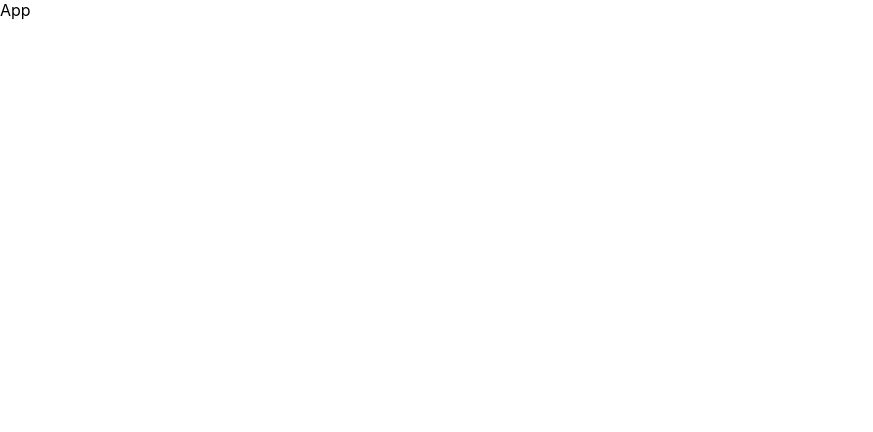
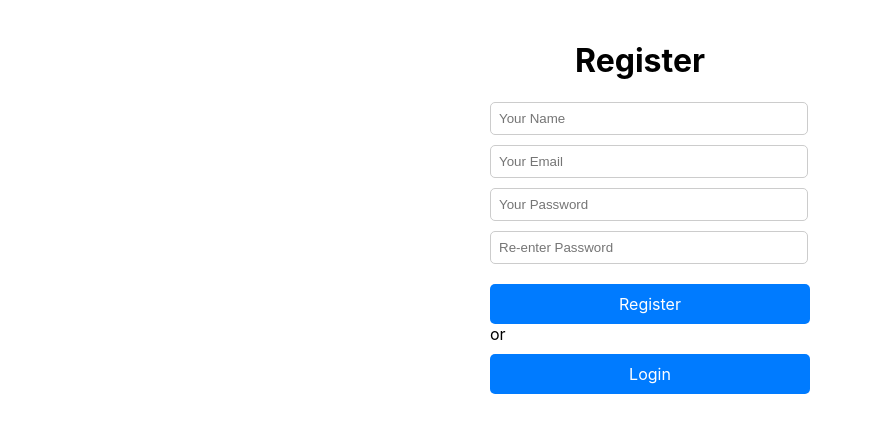
Before and after one commit to roydendsouza31/EventPlanningPlatform, a React (Create React App) app in the folder Frontend/epp_app/: page / in a window 1280 px wide. Shown: the top 432 px of the page, without its empty margins (0-873 px from the left). Built offline with nearby package versions, Linux system fonts and the light colour scheme; the HTML template or start-up script is replaced by a standard one.

Commit message:
simple login-signup with usestate - first commit

```diff
--- a/Frontend/epp_app/src/App.js
+++ b/Frontend/epp_app/src/App.js
@@ -1,9 +1,14 @@
 import './App.css';
+import Homepage from './components/homepage/homepage';
+import Register from './components/register/register';
+import Login from './components/login/login';
 
 function App() {
   return (
     <div className="App">
-      App
+     {/* <Homepage/> */}
+      {/* <Login/>  */}
+      <Register/>
     </div>
   );
 }
--- /dev/null
+++ b/Frontend/epp_app/src/components/homepage/homepage.js
@@ -0,0 +1,13 @@
+import React from "react"
+import "./homepage.css"
+
+const Homepage=()=>{
+    return(
+        <div className="homepage">
+            <h1>Hello Homepage</h1>
+            <div className="button">Logout</div>
+        </div>
+    )
+}
+
+export default Homepage
--- /dev/null
+++ b/Frontend/epp_app/src/components/login/login.css
@@ -0,0 +1,42 @@
+/* login.css */
+
+.login {
+    width: 300px;
+    margin: auto;
+    padding: 20px;
+    border-radius: 5px;
+
+}
+
+.login h1 {
+    text-align: center;
+}
+
+.login input {
+    width: 100%;
+    margin-bottom: 10px;
+    padding: 8px;
+    border: 1px solid #ccc;
+    border-radius: 5px;
+}
+
+.login .button {
+    width: 100%;
+    padding: 10px;
+    margin-top: 10px;
+    text-align: center;
+    background-color: #007bff;
+    color: #fff;
+    border: none;
+    border-radius: 5px;
+    cursor: pointer;
+}
+
+.login .button:hover {
+    background-color: #0056b3;
+}
+
+.login div {
+    text-align: center;
+    margin-top: 10px;
+}
--- /dev/null
+++ b/Frontend/epp_app/src/components/login/login.js
@@ -0,0 +1,31 @@
+import React ,{useState}from "react"
+import "./login.css"
+
+const Login=()=>{
+
+    const [user, setUser] = useState({
+        email: "",
+        password: "",
+    });
+
+    const handleChange = (e) => {
+        const { name, value } = e.target;
+        setUser({
+            ...user,
+            [name]: value
+        });
+    };
+    return(
+        <div className="login">
+            {console.log("user",user)}
+            <h1>Login</h1>
+            <input type="text" placeholder="Enter your Email" name="email" value={user.email} onChange={handleChange}></input>
+            <input type="password" placeholder="Enter your Password" name="password" value={user.password} onChange={handleChange}></input>
+            <div className="button">Login</div>
+            <div>or</div>
+            <div className="button">Register</div>
+        </div>
+    )
+}
+
+export default Login
--- /dev/null
+++ b/Frontend/epp_app/src/components/register/register.css
@@ -0,0 +1,37 @@
+/* register.css */
+
+.register {
+    width: 300px;
+    margin: auto;
+    padding: 20px;
+    border-radius: 5px;
+
+}
+
+.register h1 {
+    text-align: center;
+}
+
+.register input {
+    width: 100%;
+    margin-bottom: 10px;
+    padding: 8px;
+    border: 1px solid #ccc;
+    border-radius: 5px;
+}
+
+.register .button {
+    width: 100%;
+    padding: 10px;
+    margin-top: 10px;
+    text-align: center;
+    background-color: #007bff;
+    color: #fff;
+    border: none;
+    border-radius: 5px;
+    cursor: pointer;
+}
+
+.register .button:hover {
+    background-color: #0056b3;
+}
--- /dev/null
+++ b/Frontend/epp_app/src/components/register/register.js
@@ -0,0 +1,36 @@
+import React, { useState } from "react";
+import "./register.css";
+
+const Register = () => {
+    const [user, setUser] = useState({
+        name: "",
+        email: "",
+        password: "",
+        reEnterPassword: ""
+    });
+
+    const handleChange = (e) => {
+        const { name, value } = e.target;
+        setUser({
+            ...user,
+            [name]: value
+        });
+    };
+
+    return (
+
+        <div className="register">
+            {console.log("user",user)}
+            <h1>Register</h1>
+            <input type="text" name="name" value={user.name} placeholder="Your Name" onChange={handleChange}></input>
+            <input type="text" name="email" value={user.email} placeholder="Your Email" onChange={handleChange}></input>
+            <input type="password" name="password" value={user.password} placeholder="Your Password" onChange={handleChange}></input>
+            <input type="password" name="reEnterPassword" value={user.reEnterPassword} placeholder="Re-enter Password" onChange={handleChange}></input>
+            <div className="button">Register</div>
+            <div>or</div>
+            <div className="button">Login</div>
+        </div>
+    );
+};
+
+export default Register;
```
Also changed, not shown: Frontend/epp_app/src/components/homepage/homepage.css (added).
